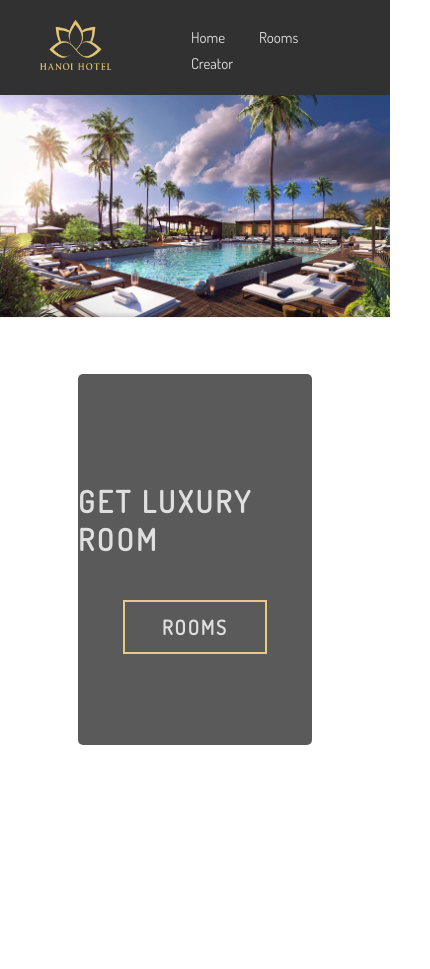
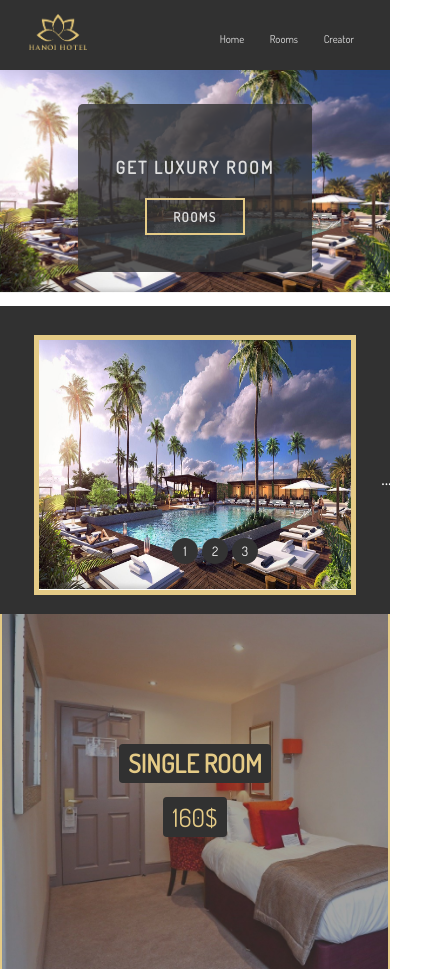
Before and after one commit to yusufmertt/hotel-landing, a plain HTML site: page index.html in a window 390 px wide. Shown: the top 969 px of the page, 430 px wide, since content can reach past the window. Drawn offline with Linux system fonts and the light colour scheme.

Commit message:
mobile version beta

```diff
--- a/abstracts/_mixins.scss
+++ b/abstracts/_mixins.scss
@@ -0,0 +1,16 @@
+
+@mixin respond($breakpoint){
+    @if $breakpoint == phone{
+        @media (max-width: 37.5em){@content}; //600px
+    }
+    @if $breakpoint == tab-port{
+        @media (max-width: 56.25em){@content};  //900px
+    }
+    @if $breakpoint == tab-land{
+        @media (max-width: 75em){@content};   //1200px
+    }
+    @if $breakpoint == big-desktop{
+        @media (min-width: 112.5em){@content};   //1800px
+    }
+
+}
--- a/base/_base.scss
+++ b/base/_base.scss
@@ -2,10 +2,63 @@ html{
     font-size: 62.5%;
     box-sizing: border-box;
     scroll-behavior: smooth;
-
 }
 body{
     font-family: 'Dosis', sans-serif;
     margin: 0;
     padding: 0;
+    overflow-x: hidden;
+
 }
+
+@media only screen and (max-width: 800px) {
+    html{
+        font-size: 45%;
+
+        overflow-x: hidden;
+
+    }
+    body{
+        overflow-x: hidden;
+    }
+    .content-first{
+
+        font-size: 1.3rem;
+        height: 28vh;
+        &__inner{
+            height:20vh;
+            &--text{
+                font-size: 2.4rem;
+            }
+            &--link{
+                font-size: 1.8rem;
+            }
+        }
+    }
+    .slider-nav{
+
+        display: inline;
+        &--container{
+            display: flex;
+            justify-content: center;
+        }
+    }
+    .rooms{
+        display: block !important;
+    }
+    .card{
+        border: 2px solid $color-primary;
+        font-size: 3.5rem;
+        margin: 0 0 !important;
+        border-radius: 0 !important;
+    }
+    .footer{
+
+        &__links{
+            margin-left: -4rem;
+            &-link{
+                display: block;
+            }
+        }
+    }
+}
--- a/index.html
+++ b/index.html
@@ -58,11 +58,13 @@
                     </figure>
                   </div>
                 </div>
+                <div class="slider-nav--container">
                 <ul class="slider-nav">
                   <li class="slider-nav__item"><label class="slider-nav__label" for="one">1</label></li>
                   <li class="slider-nav__item"><label class="slider-nav__label" for="two">2</label></li>
                   <li class="slider-nav__item"><label class="slider-nav__label" for="three">3</label></li>
                 </ul>
+                </div>
               </div>
         </div>
         <div class="content-second">
```
Also changed, not shown: css/main.css, pages/_home.scss (line endings or trailing spaces), 1 other file.
